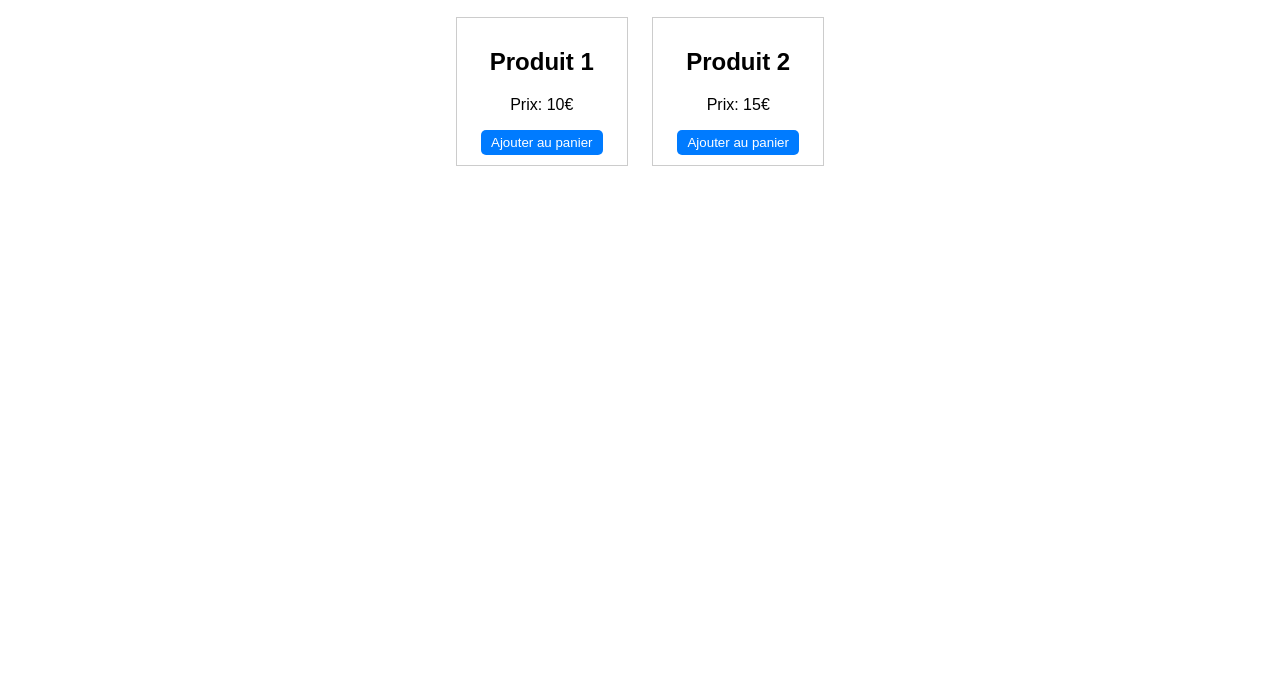
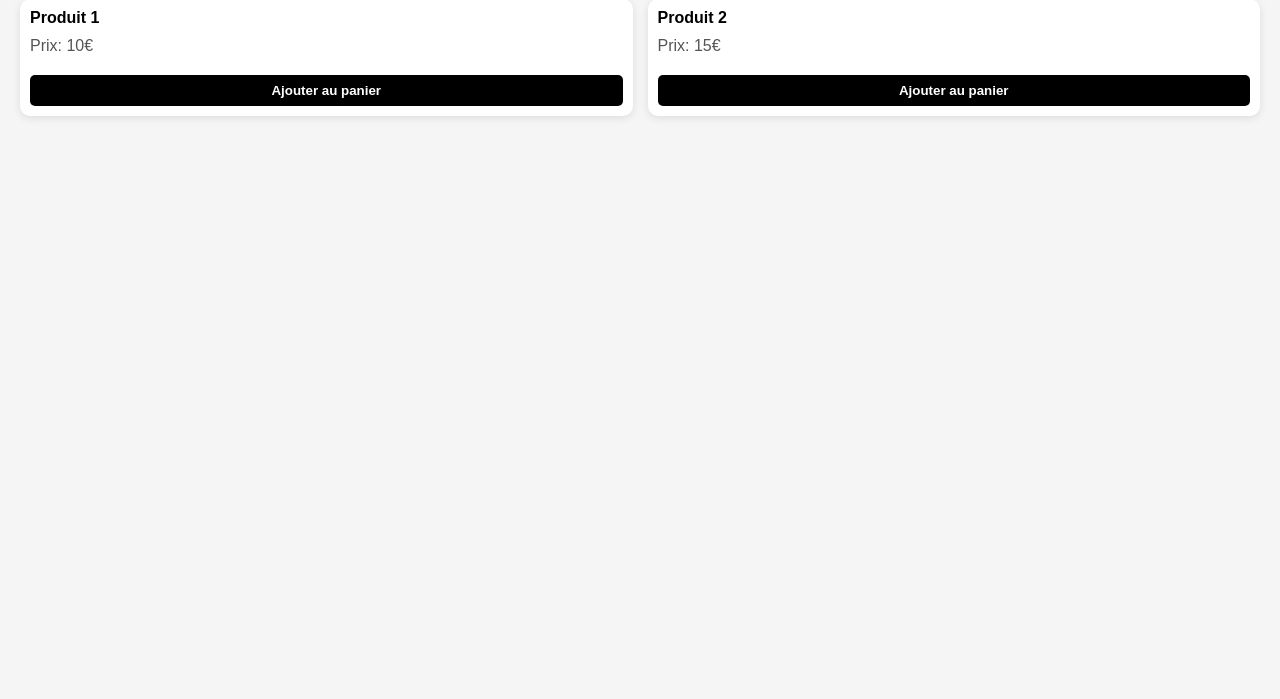
Before and after one commit to youssfi-maissa/mini-pwa, a plain HTML site: page index.html in a window 1280 px wide. Shown: the part 101-800 px from the top of the page. Drawn offline with Linux system fonts and the light colour scheme.

Commit message:
Update style.css

```diff
--- a/style.css
+++ b/style.css
@@ -1,5 +1,71 @@
-body { font-family: Arial; text-align: center; padding: 20px; }
-h1 { color: #007bff; }
-.product { border: 1px solid #ccc; padding: 10px; margin: 10px; display: inline-block; width: 150px; }
-button { padding: 5px 10px; cursor: pointer; background-color: #007bff; color: white; border: none; border-radius: 5px; }
-button:hover { background-color: #0056b3; }
+/* style.css mis à jour pour ressembler à Shein */
+body {
+    font-family: 'Arial', sans-serif;
+    background-color: #f5f5f5;
+    margin: 0;
+    padding: 0;
+}
+
+header {
+    background-color: #fff;
+    padding: 15px 20px;
+    box-shadow: 0 2px 5px rgba(0,0,0,0.1);
+    display: flex;
+    justify-content: space-between;
+    align-items: center;
+}
+
+header h1 {
+    color: #222;
+    font-size: 22px;
+}
+
+#products {
+    display: grid;
+    grid-template-columns: repeat(auto-fit, minmax(150px, 1fr));
+    gap: 15px;
+    padding: 20px;
+}
+
+.product {
+    background-color: #fff;
+    border-radius: 10px;
+    overflow: hidden;
+    box-shadow: 0 2px 8px rgba(0,0,0,0.1);
+    transition: transform 0.2s;
+    cursor: pointer;
+}
+
+.product:hover {
+    transform: translateY(-5px);
+}
+
+.product img {
+    width: 100%;
+    height: auto;
+}
+
+.product h2 {
+    font-size: 16px;
+    margin: 10px;
+}
+
+.product p {
+    color: #555;
+    margin: 0 10px 10px 10px;
+}
+
+button {
+    background-color: #000;
+    color: #fff;
+    border: none;
+    border-radius: 5px;
+    padding: 8px 10px;
+    margin: 10px;
+    width: calc(100% - 20px);
+    font-weight: bold;
+}
+
+button:hover {
+    background-color: #222;
+}
```
